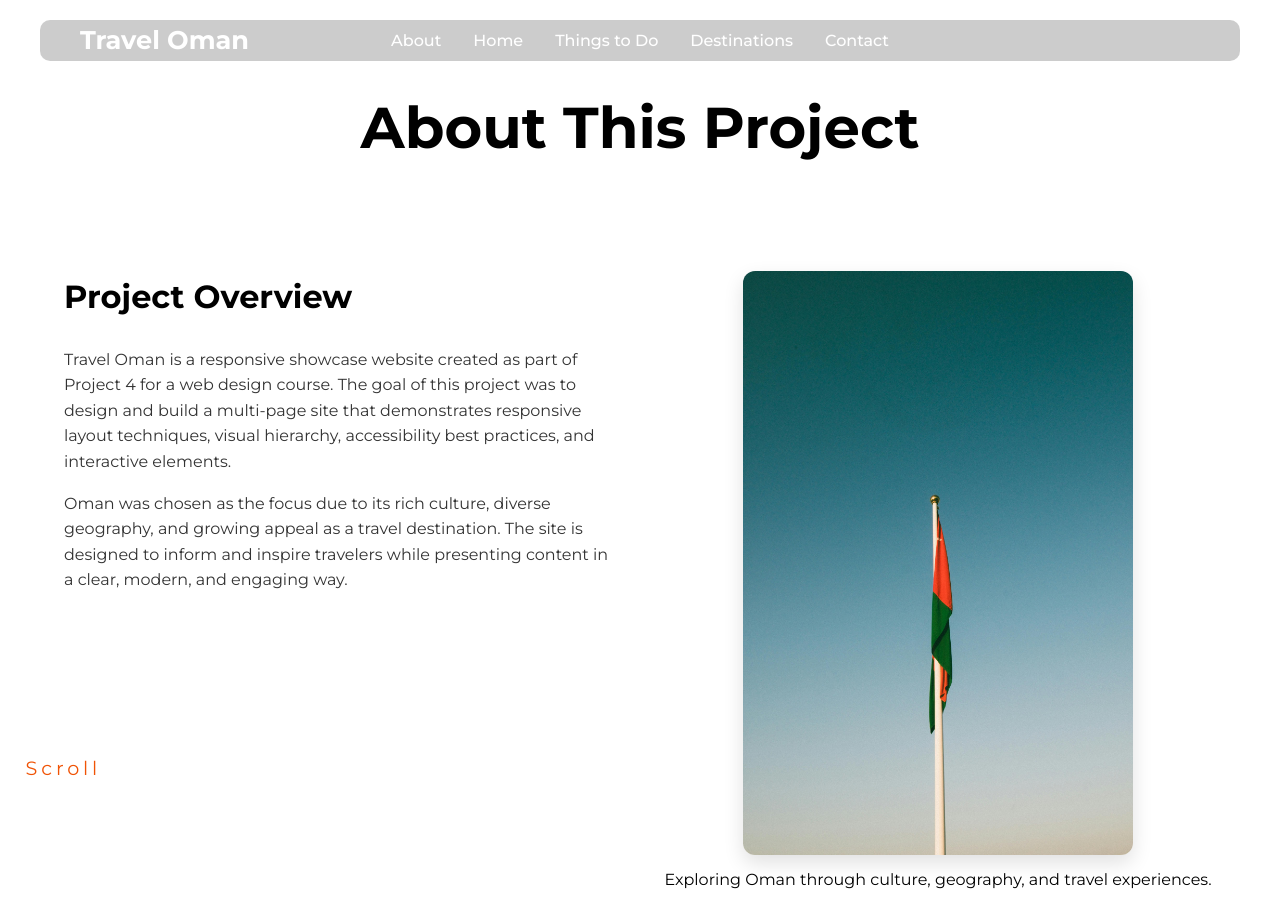
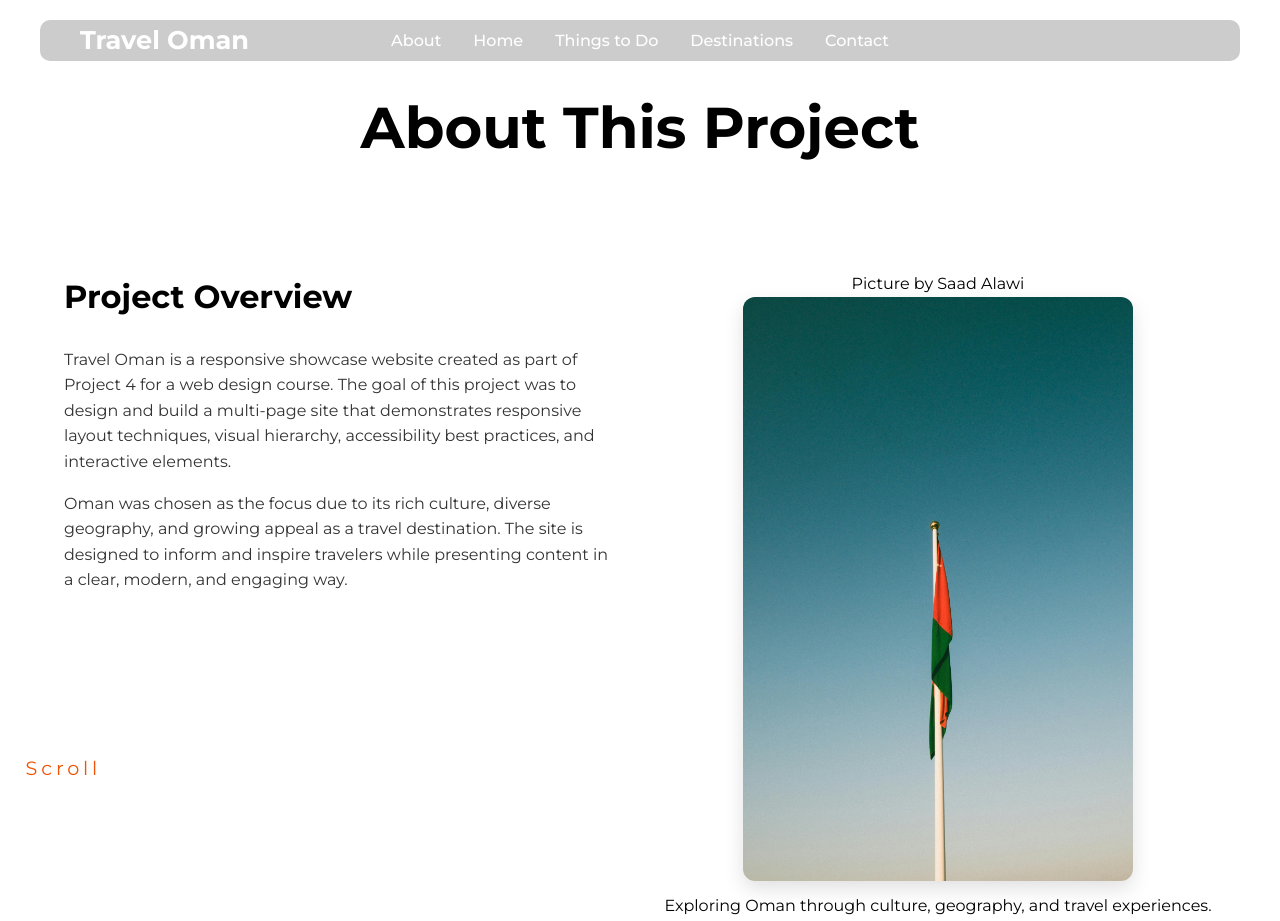
Before and after one commit to Ratatui123/oman2, a plain HTML site: page about .html in a window 1280 px wide. Shown: the top 921 px of the page. Drawn offline with Linux system fonts and the light colour scheme.

Commit message:
Update about .html

```diff
--- a/about .html
+++ b/about .html
@@ -54,6 +54,7 @@
     </div>
 
     <figure class="image-column">
+        <figcaption> <p>Picture by Saad Alawi</p></figcaption>
       <img
         class="single-image"
         src="pictures /pexels-saad-alawi-123396395-29285014.jpg"
```
